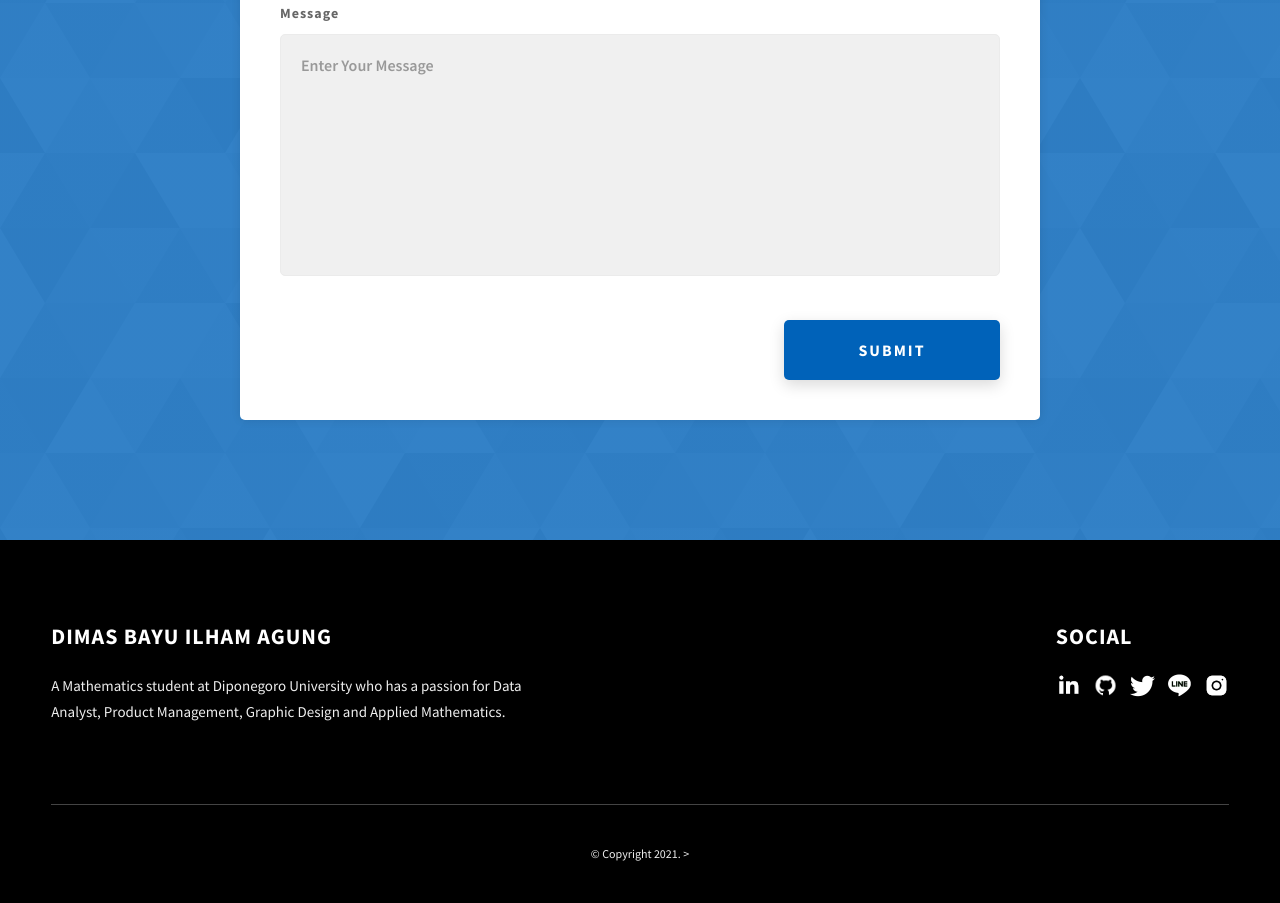
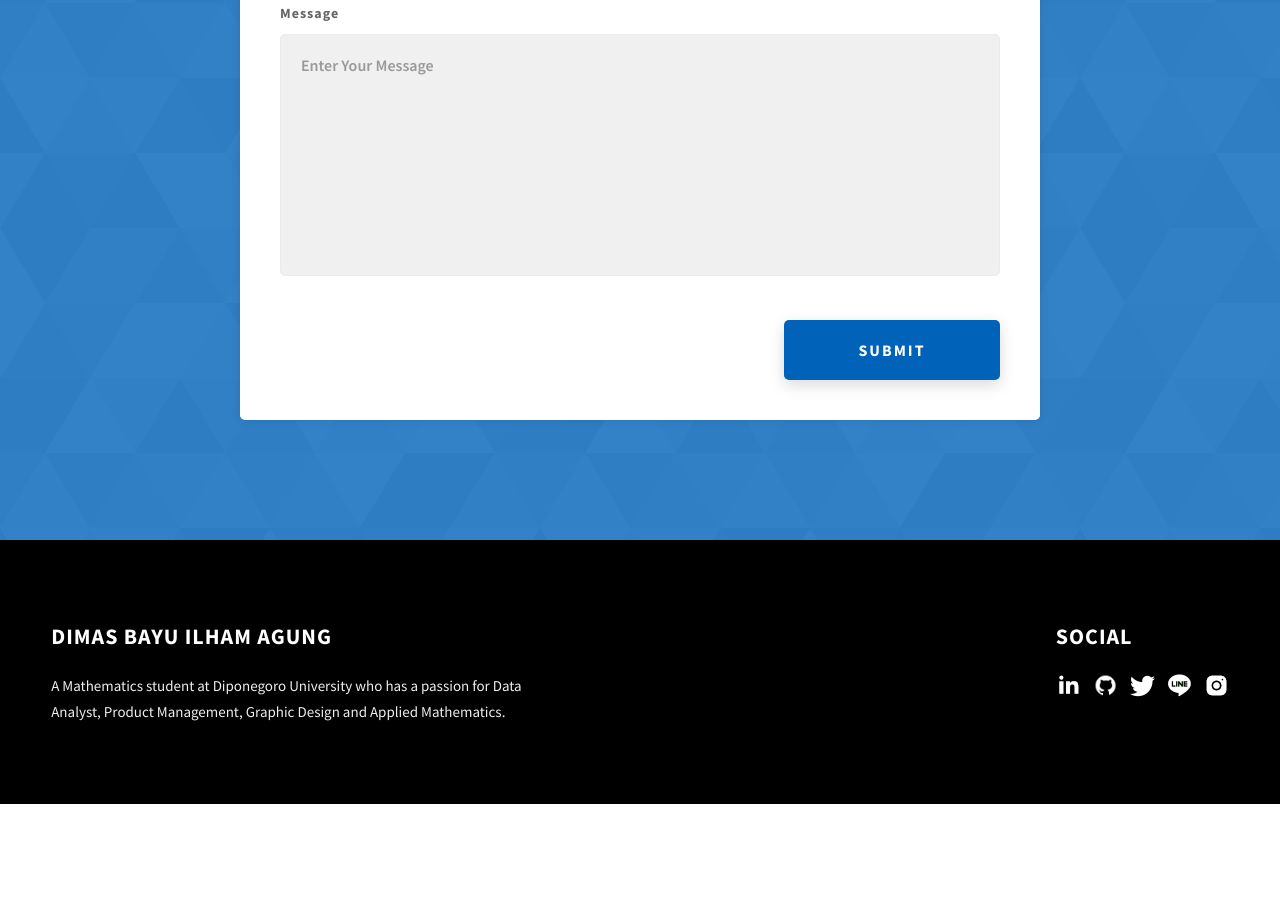
Before and after one commit to dmsbay/dmsbay.github.io, a website: page index.html in a window 1280 px wide. Shown: the part 4268-5171 px from the top of the page. After the commit the page ends 5072 px from the top, so only its background shows below. Drawn offline with Linux system fonts and the light colour scheme.

Commit message:
Update index.html

```diff
--- a/index.html
+++ b/index.html
@@ -369,15 +369,3 @@
             </p>
           </div>
         </div>
-
-        <!-- If you give me some credit or shoutout here by linking to my website, then it will be a big thing for me and will help me a lot :) -->
-        <div class="main-footer__lower">
-          &copy; Copyright 2021.
-          >
-        </div>
-      </div>
-    </footer>
-
-    <script src="./index.js"></script>
-  </body>
-</html>
```
